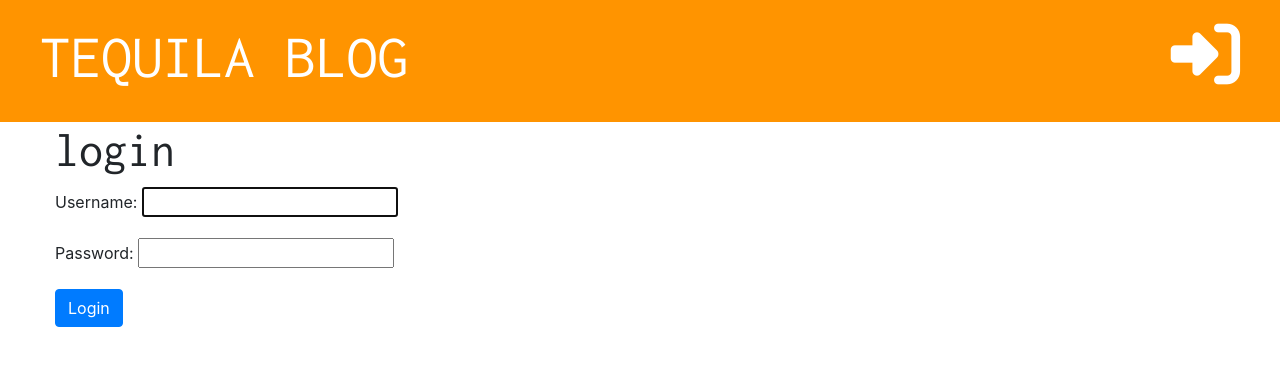
After one commit to arlastra07/my_django_mysite, a Django app: page /accounts/login/ in a window 1280 px wide. The commit adds this page. Shown: the top 366 px of the page. Run offline with Django 3.2, Linux system fonts and the light colour scheme; some libraries are stand-ins or nearby versions.

Commit message:
Add login functionality.

```diff
--- a/blog/templates/blog/base.html
+++ b/blog/templates/blog/base.html
@@ -3,7 +3,7 @@
 <html lang="en" dir="ltr">
   <head>
     <meta charset="utf-8">
-    <title>MY BLOG</title>
+    <title>{% block title %}{% endblock %}</title>
     <!-- FONTS & BOOTSTRAP -->
     <link href="https://fonts.googleapis.com/css?family=Inconsolata&display=swap" rel="stylesheet">
     <link href="https://stackpath.bootstrapcdn.com/bootstrap/4.4.1/css/bootstrap.min.css" rel="stylesheet" integrity="sha384-Vkoo8x4CGsO3+Hhxv8T/Q5PaXtkKtu6ug5TOeNV6gBiFeWPGFN9MuhOf23Q9Ifjh" crossorigin="anonymous">
@@ -17,7 +17,11 @@
             {% if user.is_authenticated %}
                 <a href="{% url 'post_draft_list' %}" class="top-menu"><i class="fas fa-pencil-ruler fa-2x"></i></a>
                 <a href="{% url 'post_new' %}" class="top-menu"><i class="fas fa-plus fa-2x" style="color:white;"></i></a>
+
+            {% else %}
+                <a href="{% url 'login' %}" class="top-menu"><i class="fas fa-sign-in-alt fa-2x"></i></a>
             {% endif %}
+
             <h1><a href="{% url "post_list" %}">TEQUILA BLOG</a></h1>
       </div>
 
--- a/blog/templates/blog/post_detail.html
+++ b/blog/templates/blog/post_detail.html
@@ -1,4 +1,6 @@
 {% extends 'blog/base.html' %}
+
+{% block title %}{{ post.title }}{% endblock %}
 
 {% block content %}
     <div class="post">
--- a/blog/templates/blog/post_draft_list.html
+++ b/blog/templates/blog/post_draft_list.html
@@ -1,4 +1,6 @@
 {% extends 'blog/base.html' %}
+
+{% block title %}My Drafts{% endblock %}
 
 {% block content %}
 
--- a/blog/templates/blog/post_edit.html
+++ b/blog/templates/blog/post_edit.html
@@ -1,4 +1,6 @@
 {% extends 'blog/base.html' %}
+
+{% block title %}{{ post.title }}{% endblock %}
 
 {% block content %}
     <h1>New Post</h1>
--- a/blog/templates/blog/post_list.html
+++ b/blog/templates/blog/post_list.html
@@ -1,4 +1,6 @@
 {% extends 'blog/base.html' %}
+
+{% block title %}MY BLOG{% endblock %}
 
 {% block content %}
 
--- /dev/null
+++ b/blog/templates/registration/login.html
@@ -0,0 +1,14 @@
+{% extends 'blog/base.html' %}
+
+{% block title %}LOGIN{% endblock %}
+
+{% block content %}
+
+    <h2>login</h2>
+    <form method="post">
+        {% csrf_token %}
+        {{ form.as_p }}
+    <button type="submit" class="btn btn-primary">Login</button>
+    </form>
+
+{% endblock %}
--- a/blog/urls.py
+++ b/blog/urls.py
@@ -1,7 +1,9 @@
 from django.urls import path
 from . import views
-from django.conf import settings
-from django.conf.urls.static import static
+
+# this import is use for login functionality
+from django.contrib.auth import views as auth_views
+
 
 urlpatterns = [
     # 127.0.0.1:8000 --> local
@@ -27,4 +29,10 @@ urlpatterns = [
     #127.0.0.1:8000/post/2/publish --> local
     # mydjangosite.com/post/2/publish --> online
     path('post/<int:pk>/publish', views.post_publish, name='post_publish'),
+
+    #127.0.0.1:8000/accounts/login --> local
+    # mydjangosite.com/accounts/login --> online
+    #adding django login view
+    path('accounts/login/', auth_views.LoginView.as_view(template_name='registration/login.html'), name='login'),
+
 ]
--- a/mysite/settings.py
+++ b/mysite/settings.py
@@ -29,6 +29,8 @@ SECRET_KEY = 'kwn_tx2zesk^bd2a4+m-%g0&j7w#44=t84mxew6esa)0si_*u$'
 DEBUG = True
 
 ALLOWED_HOSTS = []
+
+LOGIN_REDIRECT_URL = 'post_list'
 
 
 # Application definition
```
Also changed, not shown: blog/views.py (+6 -1 lines), db.sqlite3.
